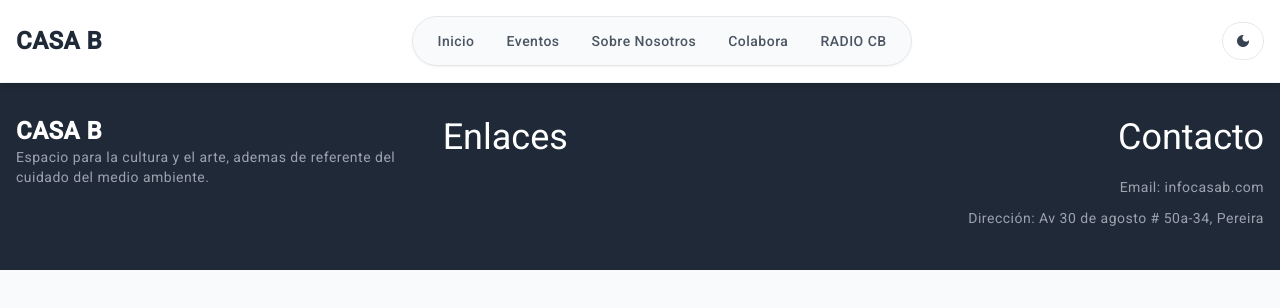
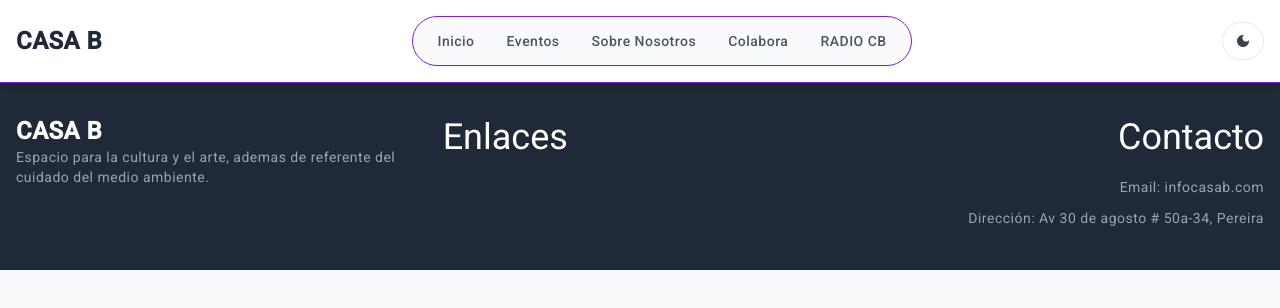
Before and after one commit to Johngardev/casab-web, an Angular app: page / in a window 1280 px wide. Shown: the top 308 px of the page. Built offline with nearby package versions, Linux system fonts and the light colour scheme.

Commit message:
little change

```diff
--- a/src/app/components/header/header.component.html
+++ b/src/app/components/header/header.component.html
@@ -1,11 +1,11 @@
-<header class="bg-white/90 dark:bg-gray-900/80 backdrop-blur shadow-md py-4 border-b border-gray-100 dark:border-gray-800">
+<header class="bg-white/90 dark:bg-gray-900/80 backdrop-blur shadow-md py-4 border-b border-purple-700 dark:border-purple-700">
   <div class="container mx-auto px-4 flex items-center justify-between">
     <div routerLink="/" class="text-2xl font-bold text-gray-800 dark:text-gray-100 cursor-pointer select-none">
       CASA B
     </div>
 
     <!-- Desktop nav -->
-    <nav class="hidden md:flex items-center gap-2 mx-auto rounded-full bg-gray-50 dark:bg-gray-800/60 border border-gray-200 dark:border-gray-700 px-3 py-2 shadow-sm">
+    <nav class="hidden md:flex items-center gap-2 mx-auto rounded-full bg-gray-50 dark:bg-gray-800/60 border border-purple-700 dark:border-gray-700 px-3 py-2 shadow-sm">
       <a
         routerLink="/home"
         #rlaHome="routerLinkActive"
--- a/src/index.html
+++ b/src/index.html
@@ -5,6 +5,7 @@
   <title>CASA B</title>
   <base href="/">
   <meta name="viewport" content="width=device-width, initial-scale=1">
+
   <link rel="icon" type="image/x-icon" href="favicon.ico">
   <link href="https://fonts.googleapis.com/css2?family=Roboto:wght@300;400;500&display=swap" rel="stylesheet">
   <link href="https://fonts.googleapis.com/icon?family=Material+Icons" rel="stylesheet">
```
